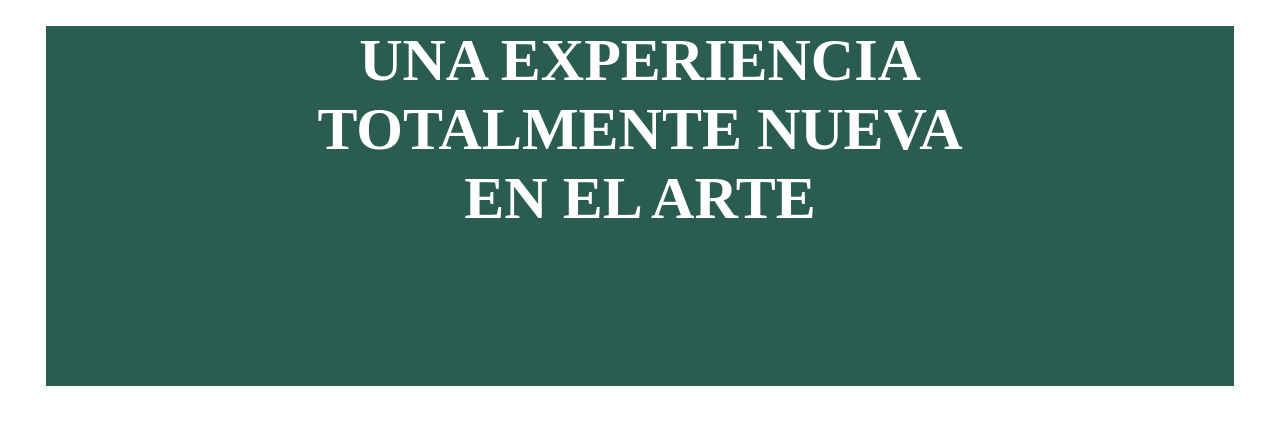
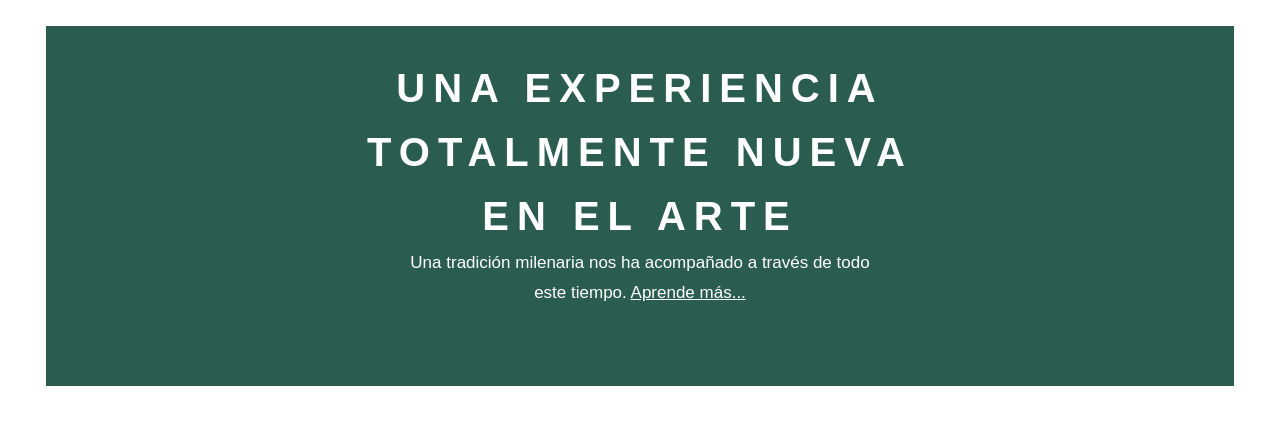
Before and after one commit to Mario-Roman/Proyecto-Final-DW-EDC, a plain HTML site: page index.html in a window 1280 px wide. Shown: the part 62-486 px from the top of the page. Drawn offline with Linux system fonts and the light colour scheme.

Commit message:
Finished text on header

```diff
--- a/css/style.css
+++ b/css/style.css
@@ -81,5 +81,20 @@ input:hover{
     margin-top: 3rem;
     text-align: center;
     color: white;
-    font-size: 3rem;
+    font-size: 2rem;
+    letter-spacing: .8rem;
+    line-height: 1.6;
+    font-family: Arial, Helvetica, sans-serif;
+    padding-top: 3rem;
 }
+
+p{
+    font-size: 1.7rem;
+    letter-spacing: normal;
+    line-height: 1.8;
+    font-family: Arial, Helvetica, sans-serif;
+}
+
+.aprende{
+    color: var(--blanco);
+}
--- a/index.html
+++ b/index.html
@@ -38,6 +38,7 @@
 
     <div class="banner header">
         <h1>UNA EXPERIENCIA <br> TOTALMENTE NUEVA <br> EN EL ARTE</h1>
+        <p>Una tradición milenaria nos ha acompañado a través de todo <br>este tiempo. <a href="" class="aprende">Aprende más...</a></p>
     </div>
 
 </div>
```
